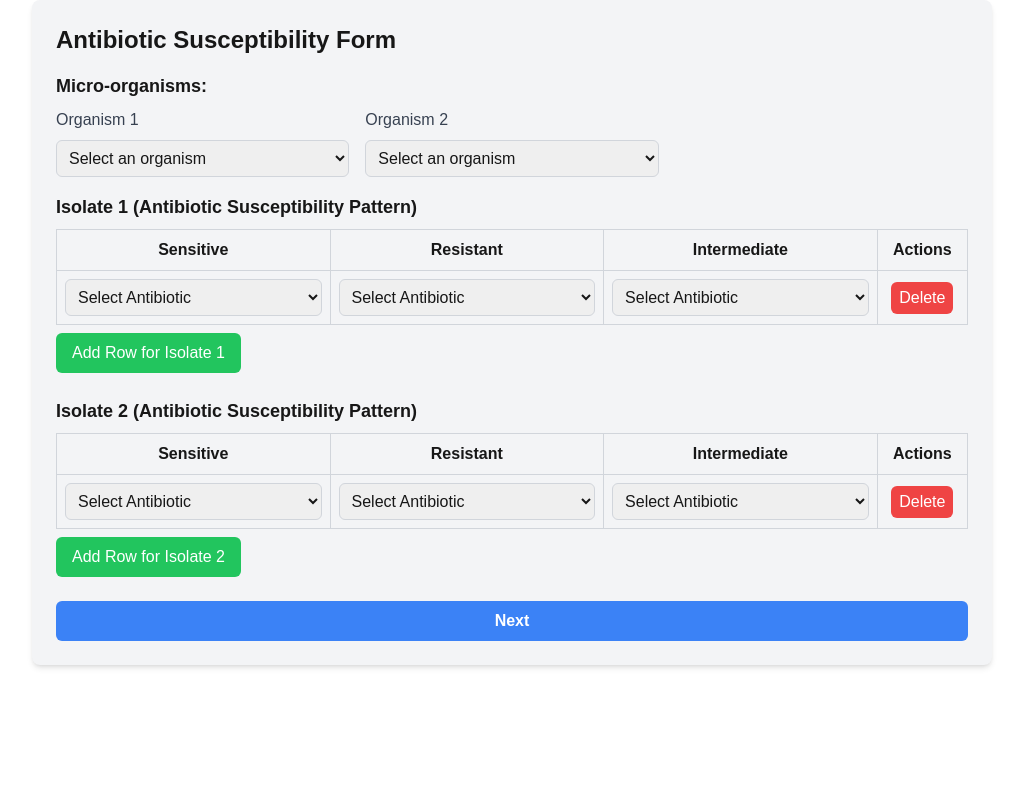
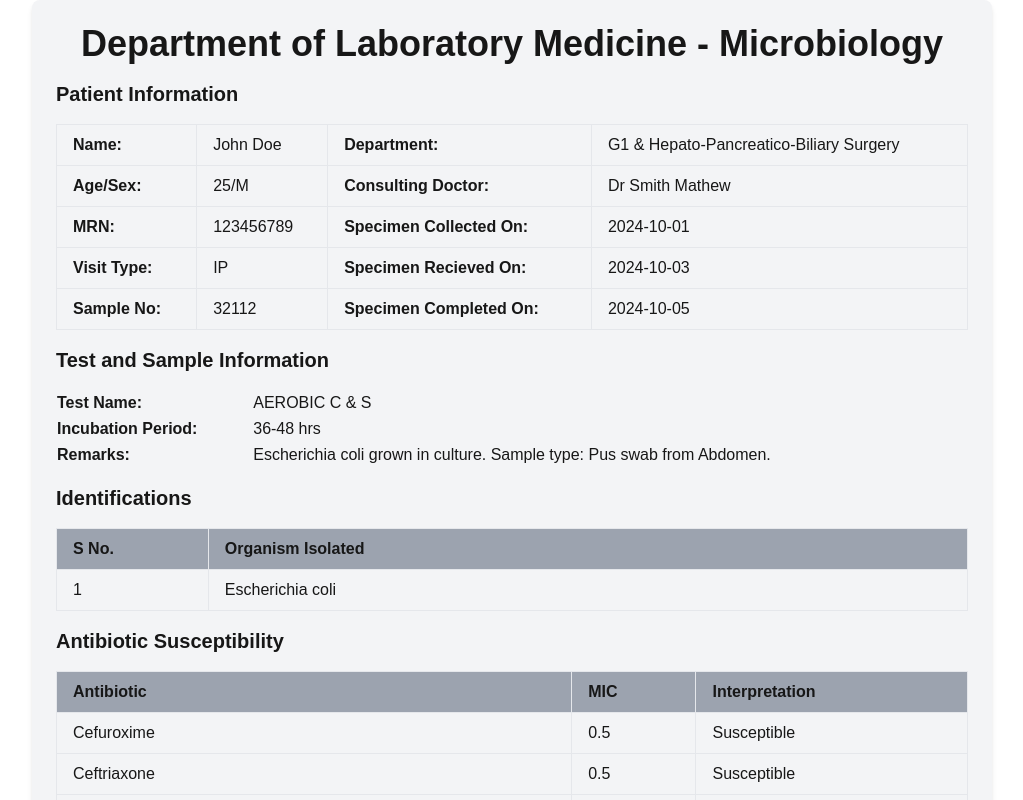
Before and after one commit to vimarshmishra37/smart_ssi_detector, a Next.js app: page /LabReport in a window 1280 px wide. Shown: the top 800 px of the page, without its empty margins (128-1151 px from the left). Built offline with nearby package versions, Linux system fonts and the light colour scheme.

Commit message:
labReport

```diff
--- a/app/LabReport/page.js
+++ b/app/LabReport/page.js
@@ -1,317 +1,190 @@
 'use client';
-import React, { useState, useEffect } from 'react';
-import { useRouter, useSearchParams } from 'next/navigation';
+import React from 'react';
+import { useForm } from 'react-hook-form';
+import { jsPDF } from 'jspdf';
+import { useRouter } from 'next/navigation'; // Import useRouter
 
-export default function Page() {
-  const searchParams = useSearchParams();
-  const patientId = searchParams.get('patientID'); // Retrieve patientID from URL
+export default function LabReportForm() {
+    const { register, handleSubmit, formState: { errors }, setValue } = useForm();
+    const router = useRouter(); // Initialize the router
 
-  const router = useRouter();
+    const onSubmit = (data) => {
+        console.log(data);
+        // Optionally, you can handle form data here or call a backend API
+    };
 
-  const [formData, setFormData] = useState({
-    organism1: '',
-    organism2: '',
-    isolate1: [{ sensitive: '', resistant: '', intermediate: '' }],
-    isolate2: [{ sensitive: '', resistant: '', intermediate: '' }],
-    patientId: patientId || '', // Initialize patientId in formData
+    // Function to generate PDF
+    const generatePDF = () => {
+        const doc = new jsPDF();
+
+        // Add title
+        doc.setFontSize(18);
+        doc.text('Department of Laboratory Medicine - Microbiology', 14, 20);
+
+        // Patient Information
+        doc.setFontSize(14);
+        doc.text('Patient Information', 14, 30);
+        doc.text(`Name: ${document.getElementById('name').value}`, 14, 40);
+        doc.text(`Age/Sex: ${document.getElementById('ageSex').value}`, 14, 50);
+        doc.text(`MRN: ${document.getElementById('mrn').value}`, 14, 60);
+        doc.text(`Specimen Collected On: ${document.getElementById('collectedOn').value}`, 14, 70);
+        doc.text(`Specimen Completed On: ${document.getElementById('completedOn').value}`, 14, 80);
+
+        // Test and Sample Information
+        doc.setFontSize(14);
+        doc.text('Test and Sample Information', 14, 100);
+        doc.text(`Test Name: ${document.getElementById('testName').value}`, 14, 110);
+        doc.text(`Incubation Period: ${document.getElementById('incubPeriod').value}`, 14, 120);
+        doc.text(`Remarks: ${document.getElementById('remarks').value}`, 14, 130);
+
+        // Antibiotic Susceptibility
+        doc.setFontSize(14);
+        doc.text('Antibiotic Susceptibility', 14, 150);
+        ['Cefuroxime', 'Ceftriaxone', 'Cefazidime', 'Cefepime', 'Amoxicillin/Clavulanic acid', 'Piperacillin/Tazobactam', 'Cefoperazone/Sulbactam', 'Gentamicin', 'Amikacin', 'Netilmicin', 'Ciprofloxacin', 'Levofloxacin', 'Trimethoprim/Sulfamethoxazole'].forEach((antibiotic, index) => {
+            doc.text(`${antibiotic}:`, 14, 160 + (index * 10));
+            doc.text(`MIC: ${document.getElementById(`mic_${antibiotic}`).value}`, 40, 160 + (index * 10));
+            doc.text(`Interpretation: ${document.getElementById(`interpretation_${antibiotic}`).value}`, 100, 160 + (index * 10));
         });
 
-  // Update formData when patientId is available
-  useEffect(() => {
-    if (patientId) {
-      setFormData((prevData) => ({ ...prevData, patientId }));
-    }
-  }, [patientId]);
+        // Comments
+        doc.setFontSize(14);
+        doc.text('Comments', 14, 270);
+        doc.text(`Comments: ${document.getElementById('comments').value}`, 14, 280);
 
-  // The rest of your component code follows...
-  const microorganisms = [
-    "E.COLI", "KLEBSIELLA PNEUMONIAE", "ENTEROCOCCUS FAECIUM",
-    "ENTEROCOCCUS FAECALIS", "STAPHYLOCOCCUS HAEMOLYTICUS",
-    "SKIN COMMENSAL FLORA", "PSEUDOMONAS AERUGINOSA", "STAPHYLOCOCCUS AUREUS (MRSA)",
-    "STAPHYLOCOCCUS AUREUS (MSSA)", "CONS", "ACINETOBACTER BAUMANII", "CITROBACTER KOSERI",
-    "CITROBACTER FREUNDII", "ENTEROBACTER CLOACAE", "ENTEROBACTER AEROGENES", "PROTEUS MIRABILIS",
-    "MORGANELLA MORGANII", "Others"
-  ];
-
-  const antibiotics = [
-    "Amoxicillin-clavulanic acid", "Amikacin", "Aztreonam", "Cefepime", "Ceftazidime",
-    "Ceftriaxone", "Netilmicin", "Meropenem", "Imipenem", "Levofloxacin", "Norfloxacin",
-    "Ciprofloxacin", "Cefoperazone/Sulbactum", "Ticarcillin/Clavulanic acid", "Piperacillin-tazobactum",
-    "Ceftazidime/Avibactam", "Penicillin", "Oxacillin", "Gentamicin", "Tetracycline", "Clindamycin",
-    "Vancomycin E STRIP", "Linezolid", "Teicoplanin", "Nitrofurantoin", "Erythromycin", "Cefoxitin",
-    "Co-trimoxazole", "Ertapenem", "Chloramphenicol", "Fosfomycin", "Colistin E STRIP"
-];
-
-
-  const handleChange = (e, index, isolate) => {
-    const { name, value } = e.target;
-    const newIsolate = [...formData[isolate]];
-    newIsolate[index][name] = value;
-    setFormData({
-      ...formData,
-      [isolate]: newIsolate,
-    });
+        // Save PDF
+        doc.save('LabReport.pdf');
     };
 
-  const addRow = (isolate) => {
-    setFormData({
-      ...formData,
-      [isolate]: [...formData[isolate], { sensitive: '', resistant: '', intermediate: '' }],
-    });
+    // Function to handle submit and navigate to the dashboard
+    const handleFormSubmit = () => {
+        // Redirect to dashboard page after submission
+        router.push('/Dashboard'); // Adjust the path if necessary
     };
-
-  const removeRow = (isolate, index) => {
-    console.log('Patient_id', patientId);
-    const newIsolate = formData[isolate].filter((_, i) => i !== index);
-    setFormData({
-      ...formData,
-      [isolate]: newIsolate,
-    });
-  };
-
-  /*const handleSubmit = async (e) => {
-    e.preventDefault();
-
-    try {
-      const response = await fetch('http://localhost:3000/antibiotic', {
-        method: 'POST',
-        headers: {
-          'Content-Type': 'application/json',
-        },
-        body: JSON.stringify(formData),
-      });
-
-      if (response.ok) {
-        console.log('Form data submitted successfully');
-        router.push("/Patient3"); // Redirect after successful submission
-      } else {
-        console.error('Failed to submit form data');
-      }
-    } catch (error) {
-      console.error('Error submitting form:', error);
-    }
-  };*/
-  const handleSubmit = async (e) => {
-    e.preventDefault();
-    router.push("/Patient3");
-  };
-
 
     return (
         <div className="w-3/4 mx-auto bg-gray-100 p-6 rounded-lg shadow-md">
+            <h1 className='text-4xl font-extrabold text-center'>Department of Laboratory Medicine - Microbiology</h1>
+            <form onSubmit={handleSubmit(onSubmit)}>
 
-      <h1 className="text-2xl font-bold mb-4">Antibiotic Susceptibility Form</h1>
+                {/* Patient Details Table */}
+                <h2 className="text-xl font-semibold mt-4">Patient Information</h2>
+                <table className="w-full mt-4 border border-gray-300">
+                    <tbody>
+                        <tr>
+                            <td className="border px-4 py-2"><span className="font-bold">Name:</span></td>
+                            <td className="border px-4 py-2"><span id="name">John Doe</span></td>
+                            <td className="border px-4 py-2"><span className="font-bold">Department:</span></td>
+                            <td className="border px-4 py-2"><span id="dept">G1 & Hepato-Pancreatico-Biliary Surgery</span></td>
+                        </tr>
+                        <tr>
+                            <td className="border px-4 py-2"><span className="font-bold">Age/Sex:</span></td>
+                            <td className="border px-4 py-2"><span id="ageSex">25/M</span></td>
+                            <td className="border px-4 py-2"><span className="font-bold">Consulting Doctor:</span></td>
+                            <td className="border px-4 py-2"><span id="docname">Dr Smith Mathew</span></td>
+                        </tr>
+                        <tr>
+                            <td className="border px-4 py-2"><span className="font-bold">MRN:</span></td>
+                            <td className="border px-4 py-2"><span id="mrn">123456789</span></td>
+                            <td className="border px-4 py-2"><span className="font-bold">Specimen Collected On:</span></td>
+                            <td className="border px-4 py-2"><span id="collectedOn">2024-10-01</span></td>
+                        </tr>
+                        <tr>
+                            <td className="border px-4 py-2"><span className="font-bold">Visit Type:</span></td>
+                            <td className="border px-4 py-2"><span id="visitType">IP</span></td>
+                            <td className="border px-4 py-2"><span className="font-bold">Specimen Recieved On:</span></td>
+                            <td className="border px-4 py-2"><span id="recievedOn">2024-10-03</span></td>
+                        </tr>
+                        <tr>
+                            <td className="border px-4 py-2"><span className="font-bold">Sample No:</span></td>
+                            <td className="border px-4 py-2"><span id="sampleNo">32112</span></td>
+                            <td className="border px-4 py-2"><span className="font-bold">Specimen Completed On:</span></td>
+                            <td className="border px-4 py-2"><span id="completedOn">2024-10-05</span></td>
+                        </tr>
+                    </tbody>
+                </table>
 
-      <form onSubmit={handleSubmit}>
-        {/* Micro-organisms Section */}
-        <div className="mb-4">
-          <h2 className="text-lg font-semibold mb-2">Micro-organisms:</h2>
 
-          <div className="grid grid-cols-3 gap-4">
-            <div>
-              <label htmlFor="organism1" className="block text-gray-700 mb-2">Organism 1</label>
-              <select
-                id="organism1"
-                name="organism1"
-                value={formData.organism1}
-                onChange={(e) => setFormData({ ...formData, organism1: e.target.value })}
-                className="w-full border border-gray-300 rounded-md p-2"
-              >
-                <option value="">Select an organism</option>
-                {microorganisms.map((microorganism, index) => (
-                  <option key={index} value={microorganism}>
-                    {microorganism}
-                  </option>
-                ))}
-              </select>
-            </div>
-            <div>
-              <label htmlFor="organism2" className="block text-gray-700 mb-2">Organism 2</label>
-              <select
-                id="organism2"
-                name="organism2"
-                value={formData.organism2}
-                onChange={(e) => setFormData({ ...formData, organism2: e.target.value })}
-                className="w-full border border-gray-300 rounded-md p-2"
-              >
-                <option value="">Select an organism</option>
-                {microorganisms.map((microorganism, index) => (
-                  <option key={index} value={microorganism}>
-                    {microorganism}
-                  </option>
-                ))}
-              </select>
-            </div>
-          </div>
-        </div>
+                {/* Test and Sample Information Table */}
+                <h2 className="text-xl font-semibold mt-4">Test and Sample Information</h2>
+                <table className="w-full mt-4">
+                    <tbody>
+                        <tr>
+                            <td className="font-bold">Test Name:</td>
+                            <td><span id="testName">AEROBIC C & S</span></td>
+                        </tr>
+                        <tr>
+                            <td className="font-bold">Incubation Period:</td>
+                            <td><span id="incubPeriod">36-48 hrs</span></td>
+                        </tr>
+                        <tr>
+                            <td className="font-bold">Remarks:</td>
+                            <td><span id="remarks">Escherichia coli grown in culture. Sample type: Pus swab from Abdomen.</span></td>
+                        </tr>
+                    </tbody>
+                </table>
 
-        {/* Antibiotic Susceptibility Table for Isolate 1 */}
-        <div className="mt-4">
-          <h2 className="text-lg font-semibold mb-2">Isolate 1 (Antibiotic Susceptibility Pattern)</h2>
-          <table className="min-w-full table-auto border-collapse border border-gray-300">
-            <thead>
-              <tr className="bg-gray-100">
-                <th className="border border-gray-300 p-2">Sensitive</th>
-                <th className="border border-gray-300 p-2">Resistant</th>
-                <th className="border border-gray-300 p-2">Intermediate</th>
-                <th className="border border-gray-300 p-2">Actions</th>
+                {/* Identifications Table */}
+                <h2 className="text-xl font-semibold mt-4">Identifications</h2>
+                <table className="w-full mt-4 border-collapse border border-gray-300">
+                    <thead className="bg-gray-400">
+                        <tr>
+                            <th className="text-left px-4 py-2 border">S No.</th>
+                            <th className="text-left px-4 py-2 border">Organism Isolated</th>
                         </tr>
                     </thead>
                     <tbody>
-              {formData.isolate1.map((row, index) => (
+                        <tr>
+                            <td className="w-2/12 font-medium text-left px-4 py-2 border"><span>1</span></td>
+                            <td className="text-left px-4 py-2 border"><span>Escherichia coli</span></td>
+                        </tr>
+                    </tbody>
+                </table>
+
+                {/* Antibiotic Susceptibility Table */}
+                <h2 className="text-xl font-semibold mt-4">Antibiotic Susceptibility</h2>
+                <table className="w-full mt-4 table-auto border-collapse border border-gray-300">
+                    <thead className="bg-gray-400">
+                        <tr>
+                            <th className="text-left px-4 py-2 border">Antibiotic</th>
+                            <th className="text-left px-4 py-2 border">MIC</th>
+                            <th className="text-left px-4 py-2 border">Interpretation</th>
+                        </tr>
+                    </thead>
+                    <tbody>
+                        {['Cefuroxime', 'Ceftriaxone', 'Cefazidime', 'Cefepime', 'Amoxicillin/Clavulanic acid', 'Piperacillin/Tazobactam', 'Cefoperazone/Sulbactam', 'Gentamicin', 'Amikacin', 'Netilmicin', 'Ciprofloxacin', 'Levofloxacin', 'Trimethoprim/Sulfamethoxazole'].map((antibiotic, index) => (
                             <tr key={index}>
-                  <td className="border border-gray-300 p-2">
-                    <select
-                      name="sensitive"
-                      value={row.sensitive}
-                      onChange={(e) => handleChange(e, index, 'isolate1')}
-                      className="w-full border border-gray-300 rounded-md p-2"
-                    >
-                      <option value="">Select Antibiotic</option>
-                      {antibiotics.map((antibiotic) => (
-                        <option key={antibiotic} value={antibiotic}>
-                          {antibiotic}
-                        </option>
-                      ))}
-                    </select>
-                  </td>
-                  <td className="border border-gray-300 p-2">
-                    <select
-                      name="resistant"
-                      value={row.resistant}
-                      onChange={(e) => handleChange(e, index, 'isolate1')}
-                      className="w-full border border-gray-300 rounded-md p-2"
-                    >
-                      <option value="">Select Antibiotic</option>
-                      {antibiotics.map((antibiotic) => (
-                        <option key={antibiotic} value={antibiotic}>
-                          {antibiotic}
-                        </option>
-                      ))}
-                    </select>
-                  </td>
-                  <td className="border border-gray-300 p-2">
-                    <select
-                      name="intermediate"
-                      value={row.intermediate}
-                      onChange={(e) => handleChange(e, index, 'isolate1')}
-                      className="w-full border border-gray-300 rounded-md p-2"
-                    >
-                      <option value="">Select Antibiotic</option>
-                      {antibiotics.map((antibiotic) => (
-                        <option key={antibiotic} value={antibiotic}>
-                          {antibiotic}
-                        </option>
-                      ))}
-                    </select>
-                  </td>
-                  <td className="border border-gray-300 p-2 text-center">
-                    <button
-                      onClick={() => removeRow('isolate1', index)}
-                      type="button"
-                      className="bg-red-500 text-white px-2 py-1 rounded-md"
-                    >
-                      Delete
-                    </button>
-                  </td>
+                                <td className="px-4 py-2 border">{antibiotic}</td>
+                                <td className="px-4 py-2 border"><span id={`mic_${antibiotic}`}>0.5</span></td>
+                                <td className="px-4 py-2 border"><span id={`interpretation_${antibiotic}`}>Susceptible</span></td>
                             </tr>
                         ))}
                     </tbody>
                 </table>
+
+                {/* Comments Section */}
+                <h2 className="text-xl font-semibold mt-4">Comments</h2>
+                <textarea
+                    id="comments"
+                    rows="4"
+                    className="w-full p-2 mt-2 border rounded-md"
+                    placeholder="Enter comments here"
+                ></textarea>
+
+                {/* Buttons */}
+                <div className="mt-6">
                     <button
-            onClick={() => addRow('isolate1')}
+                        onClick={generatePDF}
+                        className="w-full py-2 px-4 bg-blue-500 text-white font-semibold rounded-md hover:bg-blue-600"
+                    >
+                        Generate PDF
+                    </button>
+                    <button
                         type="button"
-            className="mt-2 bg-green-500 text-white px-4 py-2 rounded-md"
+                        onClick={handleFormSubmit}
+                        className="mt-4 w-full py-2 px-4 bg-blue-500 text-white font-semibold rounded-md hover:bg-blue-600"
                     >
-            Add Row for Isolate 1
+                        Submit
                     </button>
-        </div>
-
-        {/* Antibiotic Susceptibility Table for Isolate 2 */}
-        <div className="mt-6">
-          <h2 className="text-lg font-semibold mb-2">Isolate 2 (Antibiotic Susceptibility Pattern)</h2>
-          <table className="min-w-full table-auto border-collapse border border-gray-300">
-            <thead>
-              <tr className="bg-gray-100">
-                <th className="border border-gray-300 p-2">Sensitive</th>
-                <th className="border border-gray-300 p-2">Resistant</th>
-                <th className="border border-gray-300 p-2">Intermediate</th>
-                <th className="border border-gray-300 p-2">Actions</th>
-              </tr>
-            </thead>
-            <tbody>
-              {formData.isolate2.map((row, index) => (
-                <tr key={index}>
-                  <td className="border border-gray-300 p-2">
-                    <select
-                      name="sensitive"
-                      value={row.sensitive}
-                      onChange={(e) => handleChange(e, index, 'isolate2')}
-                      className="w-full border border-gray-300 rounded-md p-2"
-                    >
-                      <option value="">Select Antibiotic</option>
-                      {antibiotics.map((antibiotic) => (
-                        <option key={antibiotic} value={antibiotic}>
-                          {antibiotic}
-                        </option>
-                      ))}
-                    </select>
-                  </td>
-                  <td className="border border-gray-300 p-2">
-                    <select
-                      name="resistant"
-                      value={row.resistant}
-                      onChange={(e) => handleChange(e, index, 'isolate2')}
-                      className="w-full border border-gray-300 rounded-md p-2"
-                    >
-                      <option value="">Select Antibiotic</option>
-                      {antibiotics.map((antibiotic) => (
-                        <option key={antibiotic} value={antibiotic}>
-                          {antibiotic}
-                        </option>
-                      ))}
-                    </select>
-                  </td>
-                  <td className="border border-gray-300 p-2">
-                    <select
-                      name="intermediate"
-                      value={row.intermediate}
-                      onChange={(e) => handleChange(e, index, 'isolate2')}
-                      className="w-full border border-gray-300 rounded-md p-2"
-                    >
-                      <option value="">Select Antibiotic</option>
-                      {antibiotics.map((antibiotic) => (
-                        <option key={antibiotic} value={antibiotic}>
-                          {antibiotic}
-                        </option>
-                      ))}
-                    </select>
-                  </td>
-                  <td className="border border-gray-300 p-2 text-center">
-                    <button
-                      onClick={() => removeRow('isolate2', index)}
-                      type="button"
-                      className="bg-red-500 text-white px-2 py-1 rounded-md"
-                    >
-                      Delete
-                    </button>
-                  </td>
-                </tr>
-              ))}
-            </tbody>
-          </table>
-          <button
-            onClick={() => addRow('isolate2')}
-            type="button"
-            className="mt-2 bg-green-500 text-white px-4 py-2 rounded-md"
-          >
-            Add Row for Isolate 2
-          </button>
-        </div>
-
-        {/* Submit Button */}
-        <div className="mt-6">
-          <button type="submit" className="w-full py-2 px-4 bg-blue-500 text-white font-semibold rounded-md hover:bg-blue-600">Next</button>
                 </div>
             </form>
         </div>
--- a/package.json
+++ b/package.json
@@ -9,9 +9,11 @@
     "lint": "next lint"
   },
   "dependencies": {
+    "jspdf": "^2.5.2",
     "next": "14.2.11",
     "react": "^18",
-    "react-dom": "^18"
+    "react-dom": "^18",
+    "react-hook-form": "^7.53.1"
   },
   "devDependencies": {
     "autoprefixer": "^10.4.20",
```
Also changed, not shown: 1 other file (tests, documents, lock files or other folders). Lines whose indentation alone changed are shown as unchanged.
